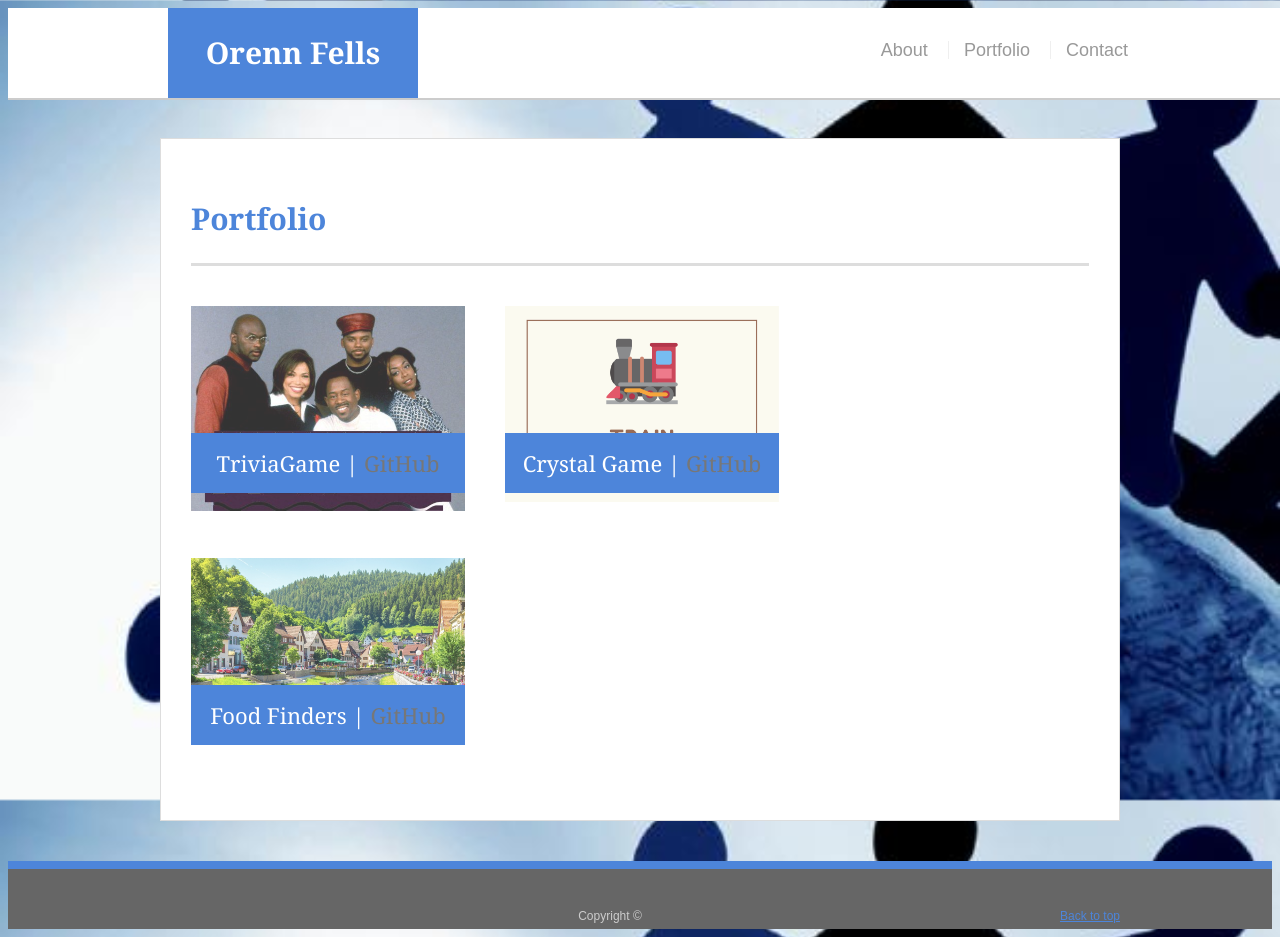
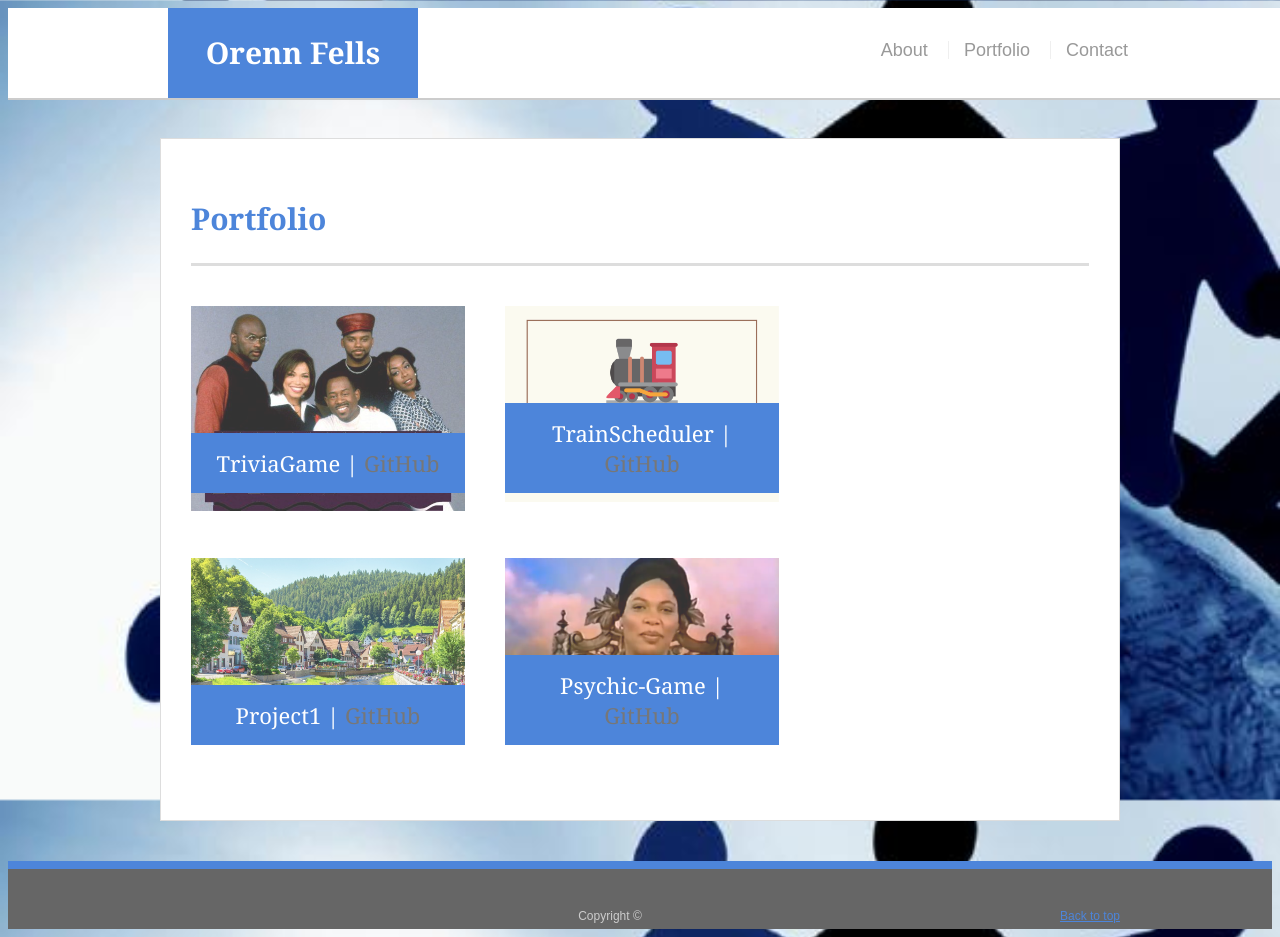
Before and after one commit to FellsWeb/Responsive-Portfolio-UCF, a plain HTML site: page portfolio.html in a window 1280 px wide. Drawn offline with Linux system fonts and the light colour scheme.

Commit message:
added Psychic-Game to portfolio.html

```diff
--- a/portfolio.html
+++ b/portfolio.html
@@ -42,13 +42,19 @@
       <div class="work">
         <img src="Assets/images/train-scheduler-card.png" alt="Train">
 
-        <h3><a href="https://fellsweb.github.io/Train-Scheduler/" style="text-decoration: none; color:white" target="_blank"> Crystal Game</a> |<a href="https://github.com/FellsWeb/Train-Scheduler" style="text-decoration: none; color:#777" target="_blank"> GitHub</a></h3>
+        <h3><a href="https://fellsweb.github.io/Train-Scheduler/" style="text-decoration: none; color:white" target="_blank"> TrainScheduler</a> |<a href="https://github.com/FellsWeb/Train-Scheduler" style="text-decoration: none; color:#777" target="_blank"> GitHub</a></h3>
       </div>
 
       <div class="work">
         <img src="Assets/images/NOW_PIC.jpeg" alt="Project1">
 
-        <h3><a href="https://fellsweb.github.io/Project_1/" style="text-decoration: none; color:white" target="_blank">Food Finders</a> |<a href="https://github.com/FellsWeb/Project_1" style="text-decoration: none; color:#777" target="_blank"> GitHub</a></h3>
+        <h3><a href="https://fellsweb.github.io/Project_1/" style="text-decoration: none; color:white" target="_blank">Project1</a> |<a href="https://github.com/FellsWeb/Project_1" style="text-decoration: none; color:#777" target="_blank"> GitHub</a></h3>
+      </div>
+
+      <div class="work">
+        <img src="Assets/images/Psychics.png" alt="Psychic-Game">
+
+        <h3><a href="https://fellsweb.github.io/Psychic-Game/" style="text-decoration: none; color:white" target="_blank">Psychic-Game</a> |<a href="https://github.com/FellsWeb/Psychic-Game" style="text-decoration: none; color:#777" target="_blank"> GitHub</a></h3>
       </div>
 
 
```
Also changed, not shown: Assets/images/Psychics.png (added).
